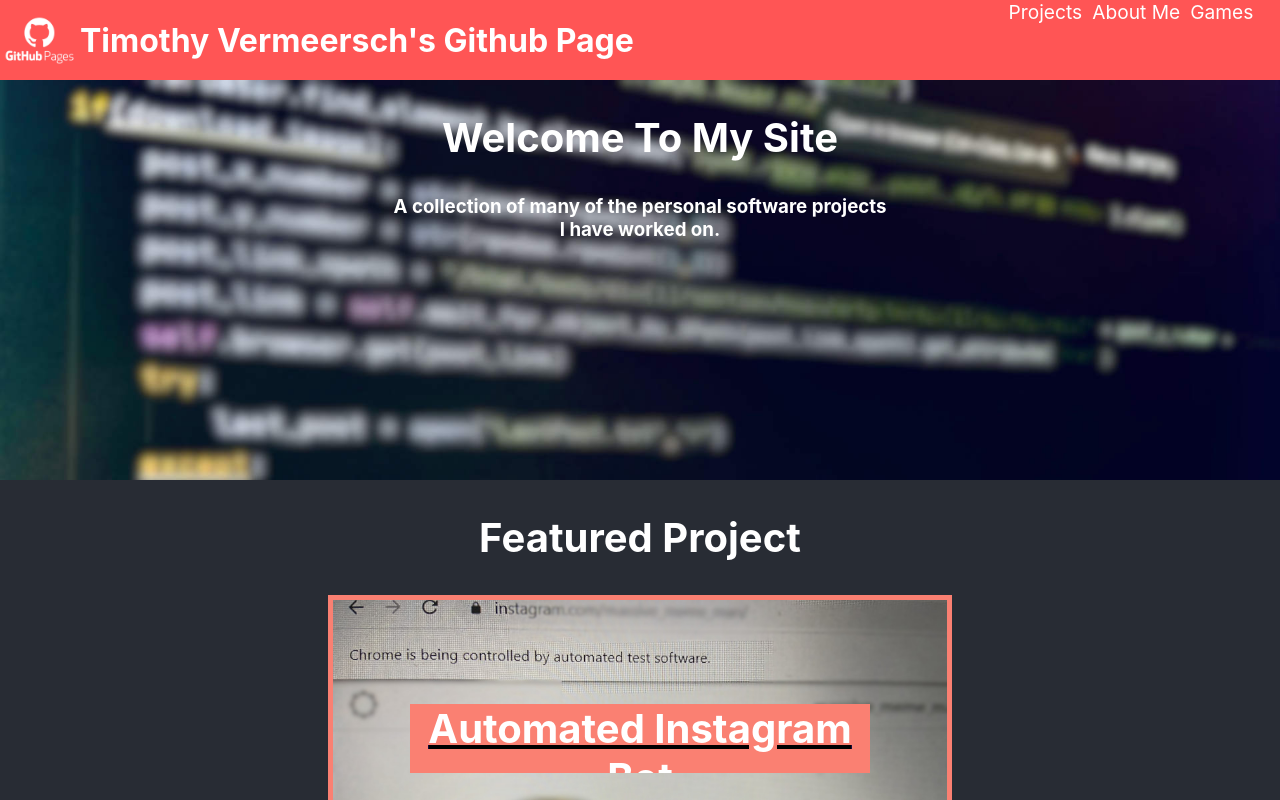
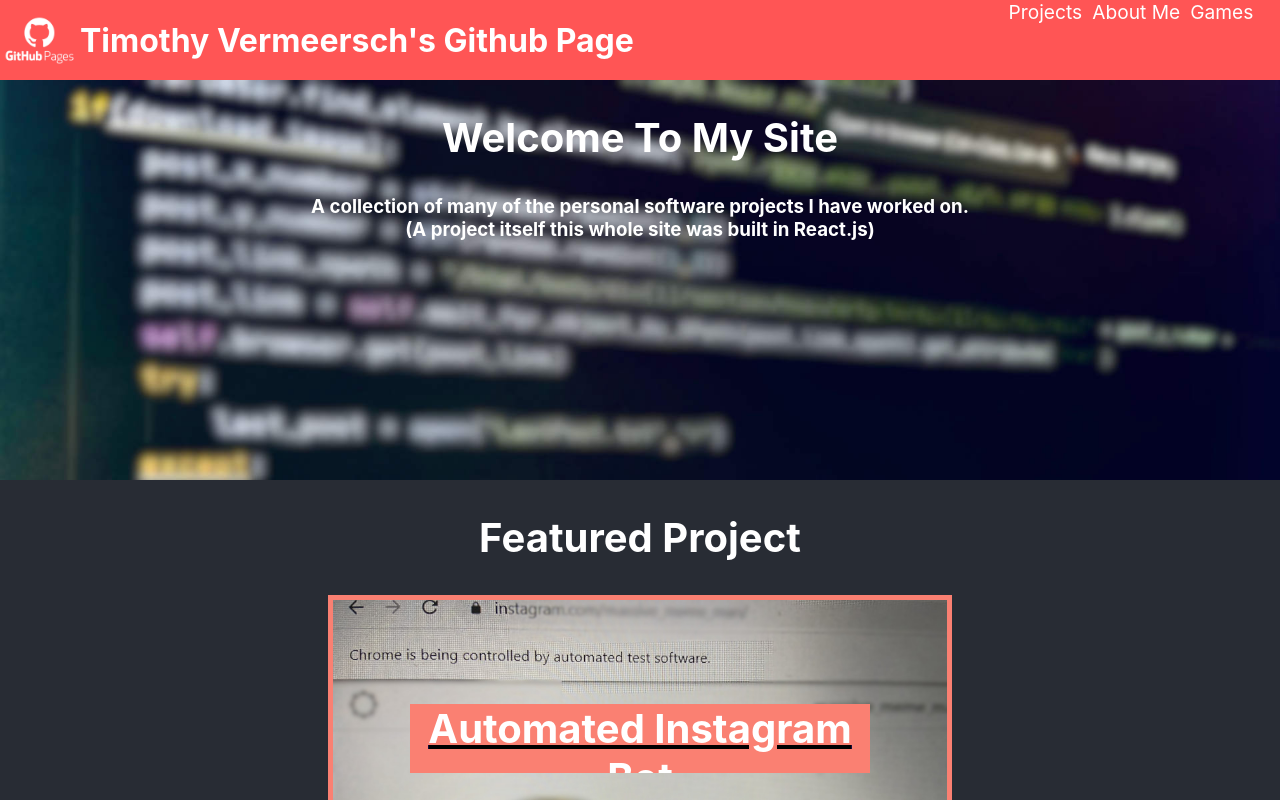
Before and after one commit to Timothy-Vermeersch/Timothy-Vermeersch.github.io, a React (Create React App) app: page / in a window 1280 px wide. Shown: the top 800 px of the page. Built offline with nearby package versions, Linux system fonts and the light colour scheme.

Commit message:
Added alert about client side routing

```diff
--- a/src/Home.js
+++ b/src/Home.js
@@ -3,11 +3,12 @@
 import ProjectTab from './Projects/ProjectTab';
 import GameTab from './Games/GameTab';
 function Home(){
+    alert("This site is hosted on Github Pages. Github pages does not support the client side rouing used in this React app. To avoid 404 errors only refresh on this page.");
     return(
         <div id = "Home">
             <div id = "Welcome">
                 <h2 id = "SubTitle">Welcome To My Site</h2>
-                <h3>A collection of many of the personal software projects<br/> I have worked on.</h3>
+                <h3>A collection of many of the personal software projects I have worked on. <br/>  (A project itself this whole site was built in React.js)</h3>
             </div>
             <div id = "Featured">
                 <h2 id = "SubTitle">Featured Project</h2>
```
